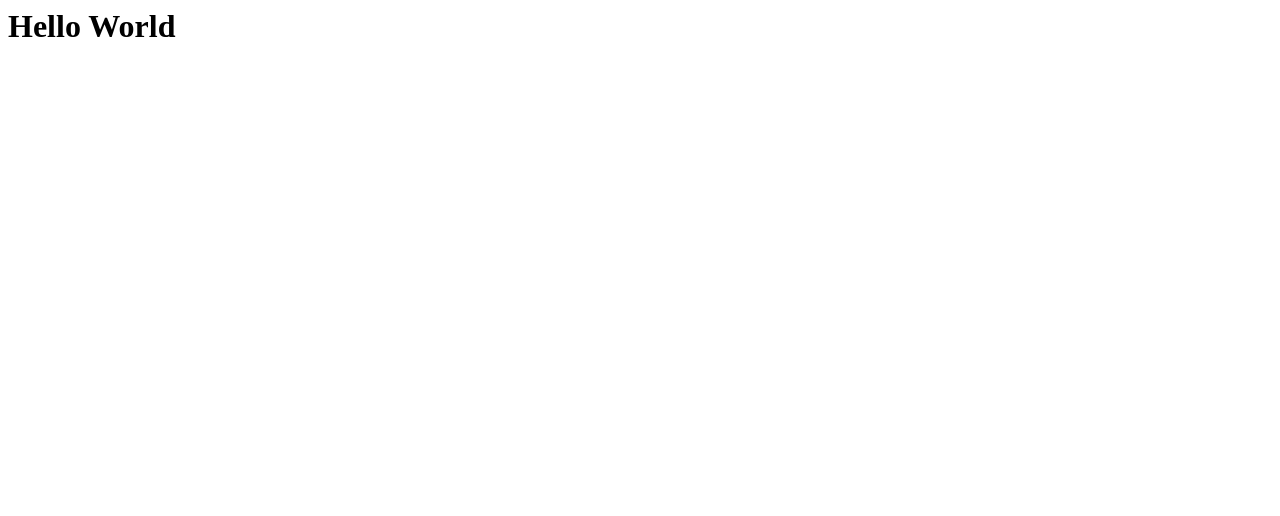
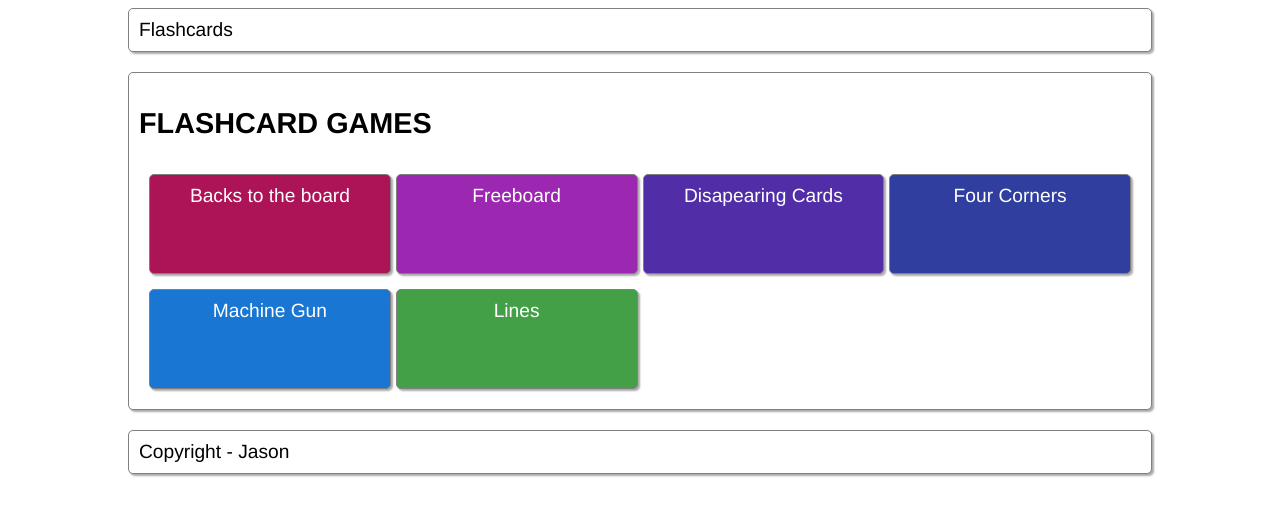
Before and after one commit to supertopoz/flashcardapp, a plain HTML site: page index.html in a window 1280 px wide. Drawn offline with Linux system fonts and the light colour scheme.

Commit message:
add homepage

```diff
--- a/index.html
+++ b/index.html
@@ -1 +1,41 @@
-<h1>Hello World</h1>
+<!DOCTYPE html>
+<html>
+<head>
+  <meta charset="utf-8">
+  <meta name="viewport" content="width=device-width">
+  <title>Flashcards</title>
+  <link rel="stylesheet" type="text/css" href="stylesheet.css">
+</head>
+<body>
+<div class="wrapper segment">
+  <header class="main-head segment">Flashcards</header>
+  <article class="content segment">
+
+    <h1>FLASHCARD GAMES</h1>
+    <div class="games">
+
+      <a href="https://supertopoz.github.io/flashcardapp/backToTheBoard">
+      <div id="backs-to-the-board" class="card">Backs to the board</div>
+      </a>
+      <a href="https://supertopoz.github.io/flashcardapp/freeboard">
+      <div id="freeboard" class="card">Freeboard</div>
+      </a>
+      <a href="https://supertopoz.github.io/flashcardapp/disappearingFlashcards">
+      <div id="disapearing-cards" class="card">Disapearing Cards</div>
+      </a>
+      <a href="https://supertopoz.github.io/flashcardapp/fourCorners">
+      <div id="four-corners" class="card">Four Corners</div>
+      </a>
+      <a href="https://supertopoz.github.io/flashcardapp/machineGun">
+      <div id="machine-gun" class="card">Machine Gun</div>
+      </a>
+      <a href="https://supertopoz.github.io/flashcardapp/lines">
+      <div id="lines" class="card">Lines</div>
+      </a>
+
+    </div>
+  </article>
+  <footer class="main-footer segment">Copyright - Jason</footer>
+  </div>
+</body>
+</html>
--- /dev/null
+++ b/stylesheet.css
@@ -0,0 +1,117 @@
+* {box-sizing: border-box;}
+
+    .wrapper {
+        max-width: 1024px;
+        margin: 0 auto;
+        font: 1.2em Helvetica, arial, sans-serif;
+    }
+
+    .wrapper > * {
+        border: 1px solid grey;
+        background-color: white;
+        border-radius: 5px;
+        padding: 10px;
+        box-shadow: 2px 2px 2px 0px #aaa;
+    }
+
+    nav ul {
+        list-style: none;
+        margin: 0;
+        padding: 0;
+    }
+.main-head {
+  grid-area: header;
+}
+.content {
+  grid-area: content;
+}
+
+.main-footer {
+  grid-area: footer;
+}
+.wrapper {
+  display: grid;
+  grid-gap: 20px;
+  grid-template-areas:
+    "header"
+    "content"
+    "footer";
+}
+@media (min-width: 500px) {
+  .wrapper {
+    grid-template-columns: 1fr 3fr;
+    grid-template-areas:
+      "header  header"
+      "content content"
+      "footer footer";
+  }
+  nav ul {
+    display: flex;
+    justify-content: space-between;
+  }
+}
+@media (min-width: 700px) {
+  .wrapper {
+    grid-template-columns: 1fr 4fr 1fr;
+    grid-template-areas:
+      "header header  header"
+      "content content content"
+      "footer footer  footer"
+   }
+   nav ul {
+     flex-direction: column;
+   }
+}
+
+
+
+.games {
+  list-style: none;
+  margin: 10px;
+  display: grid;
+  grid-gap: 5px;
+  grid-template-columns: repeat(auto-fill,minmax(200px, 2fr));
+}
+.card {
+    border-radius: 5px;
+    height: 100px;
+    border: 1px solid grey;
+    display: flex;
+    flex-direction: column;
+    padding: 10px;
+    min-height: 10px;
+    margin-top: 10px !important;
+    box-shadow: 2px 2px 2px 0px #aaa;
+    cursor:pointer;
+    text-align: center;
+}
+
+a {
+  text-decoration: none;
+}
+
+#backs-to-the-board {
+  background-color:#ad1457;
+  color:white;
+}
+#freeboard {
+  background-color:#9c27b0;
+  color:white;
+}
+#disapearing-cards {
+  background-color:#512da8;
+  color:white;
+}
+#four-corners {
+  background-color:#303f9f;
+  color:white;
+}
+#machine-gun {
+  background-color:#1976d2;
+  color:white;
+}
+
+#lines {
+  background-color:#43a047;
+  color:white;
+}
```
Also changed, not shown: backToTheBoard/index.html (+1 -1 lines), cardView/index.html (+1 -1 lines), fourCorners/index.html (+1 -1 lines), freeboard/index.html (+1 -1 lines), lines/index.html (+1 -1 lines), machineGun/index.html (+1 -1 lines).
